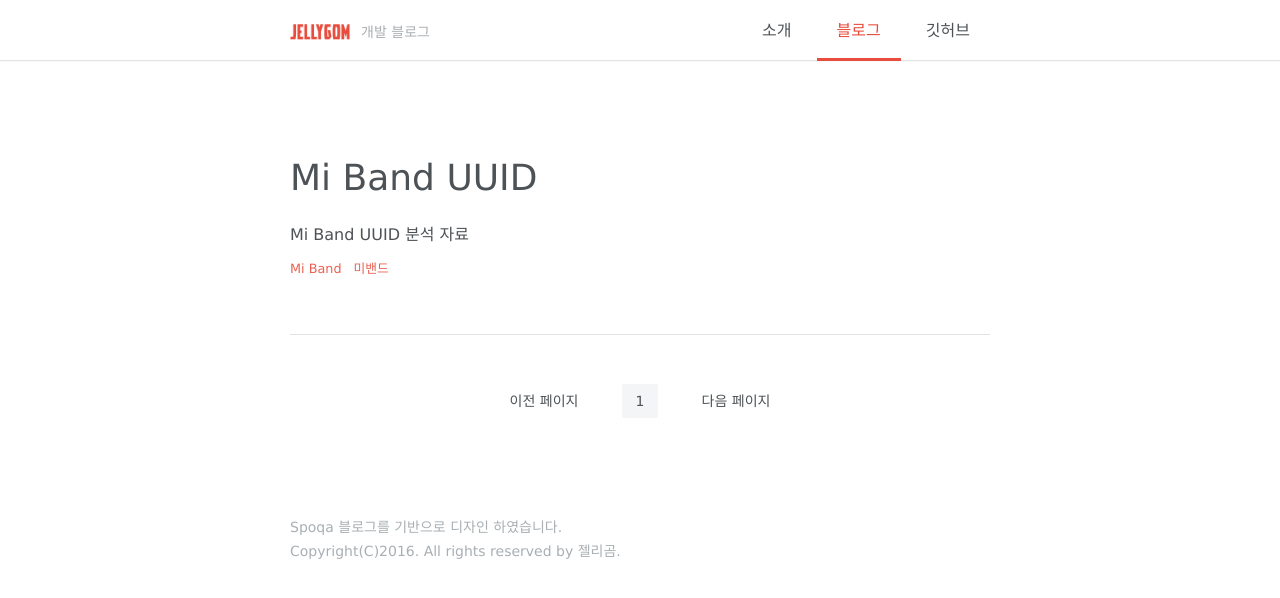
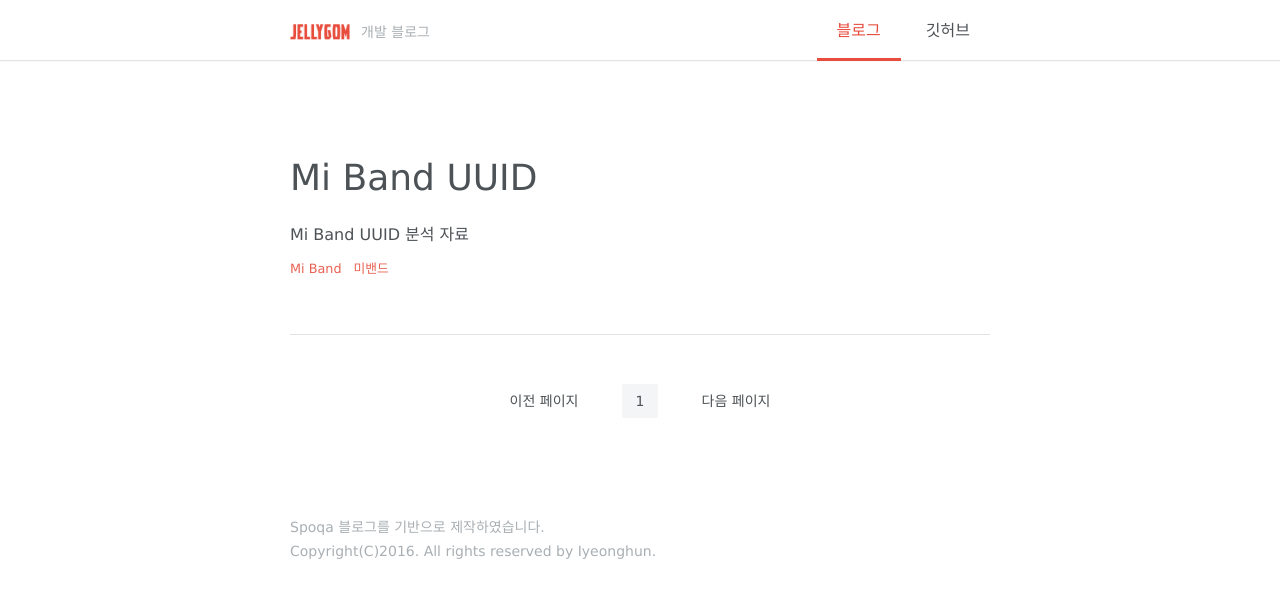
Before and after one commit to Iyeonghun/Iyeonghun..github.io, a Jekyll site: the page built from index.html, in a window 1280 px wide. Shown: the top 598 px of the page. Built offline with Jekyll 4.4.1, drawn with Linux system fonts in a browser that asks for light colours; the list of posts is cut into pages by our own code.

Commit message:
메뉴 변경

```diff
--- a/_layouts/default.html
+++ b/_layouts/default.html
@@ -39,10 +39,10 @@
           <input type="checkbox" id="toggle">
           <label for="toggle" class="toggle" onclick></label>
           <ul class="menu">
-            <li><a class="
+            <!-- <li><a class="
               {% if page.url == '/about.html' %}
               selected
-              {% endif %} menu-about" href="{{ base_path }}/about.html">소개</a></li>
+              {% endif %} menu-about" href="{{ base_path }}/about.html">소개</a></li> -->
             <li><a class="
               {% if page.url != '/about.html' %}
               selected
@@ -59,8 +59,8 @@
 		<!-- 푸터 -->
     <div class="footer">
       <div id="info">
-				<span><a href="https://spoqa.github.io">Spoqa</a> 블로그를 기반으로 디자인 하였습니다.</span><br>
-        <span>Copyright(C)2016. All rights reserved by <a href="https://github.com/Iyeonghun">젤리곰</a>.</span>
+				<span><a href="https://spoqa.github.io">Spoqa</a> 블로그를 기반으로 제작하였습니다.</span><br>
+        <span>Copyright(C)2016. All rights reserved by <a href="https://github.com/Iyeonghun">Iyeonghun</a>.</span>
       </div>
     </div>
   </div>
```
Also changed, not shown: README.md.
